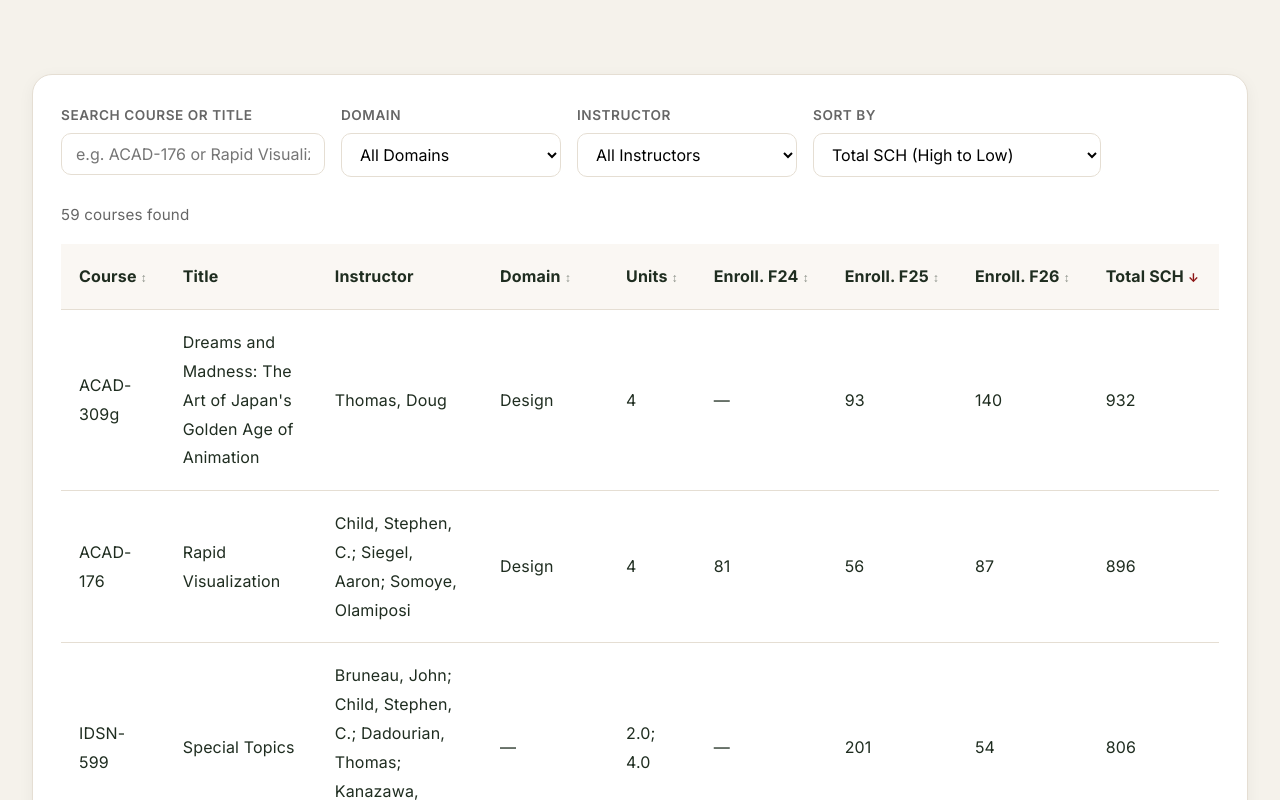
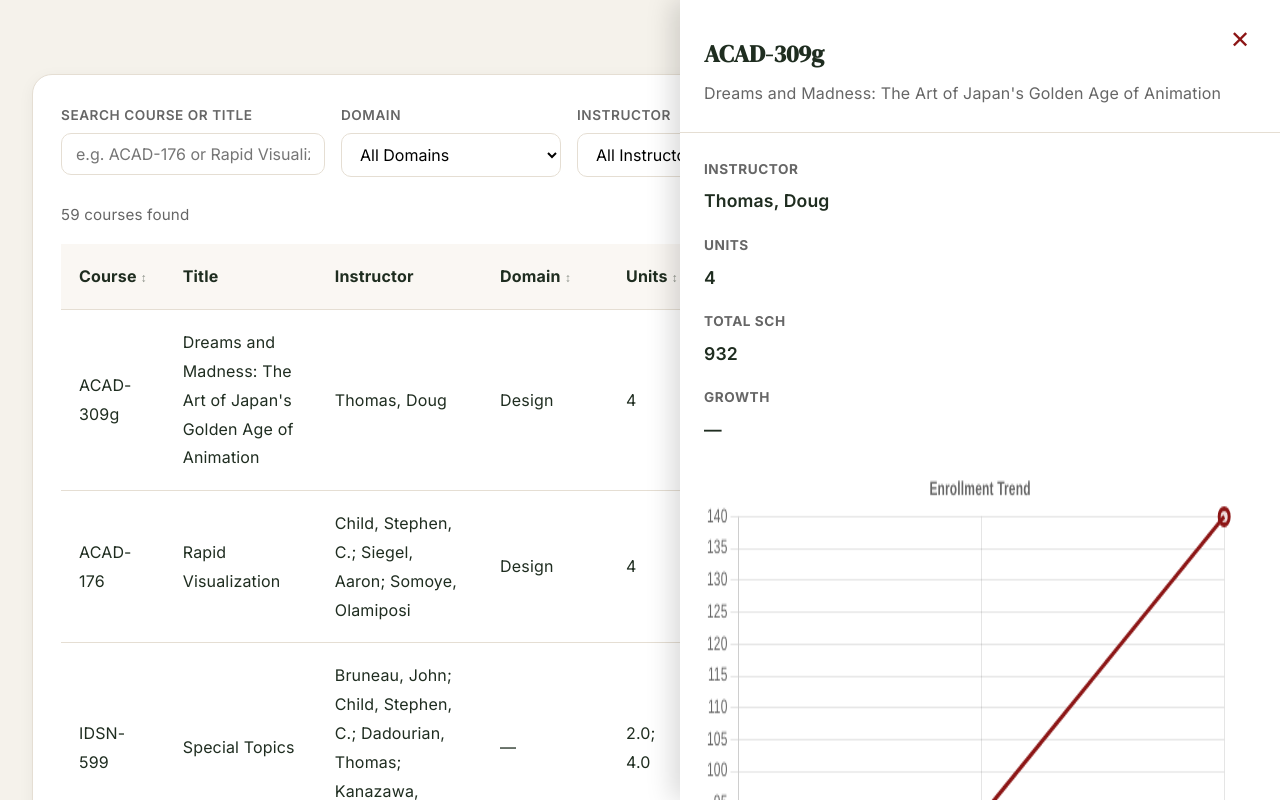
Before and after one commit to jenellisjuncaj/academicprogramdashboard, a plain HTML site: page courses.html in a window 1280 px wide. Both pictures are taken after a click on the element 710 px from the left and 846 px from the top of the page. Shown: the part 446-1246 px from the top of the page. Drawn offline with nearby package versions, Linux system fonts and the light colour scheme.

Commit message:
Update style.css

```diff
--- a/css/style.css
+++ b/css/style.css
@@ -320,3 +320,71 @@ button {
     height: 320px !important;
   }
 }
+
+/* ==========================================
+   COURSE DETAIL DRAWER
+   ========================================== */
+.course-drawer {
+  position: fixed;
+  top: 0;
+  right: -600px;
+  width: 600px;
+  max-width: 90vw;
+  height: 100vh;
+  background: white;
+  box-shadow: -8px 0 25px rgba(0,0,0,.15);
+  transition: right .35s ease;
+  z-index: 9999;
+  overflow-y: auto;
+}
+
+.course-drawer.open {
+  right: 0;
+}
+
+.drawer-header {
+  padding: 24px;
+  border-bottom: 1px solid var(--border);
+}
+
+.drawer-header h2 {
+  font-family: "DM Serif Display", serif;
+  margin: 8px 0 4px;
+}
+
+.drawer-header p {
+  color: #666;
+  margin: 0;
+}
+
+.drawer-body {
+  padding: 24px;
+}
+
+.drawer-card {
+  margin-bottom: 16px;
+}
+
+.drawer-card strong {
+  display: block;
+  font-size: .85rem;
+  text-transform: uppercase;
+  letter-spacing: .04em;
+  color: #666;
+  margin-bottom: 4px;
+}
+
+.drawer-card p {
+  margin: 0;
+  font-size: 1.1rem;
+  font-weight: 600;
+}
+
+#closeDrawer {
+  float: right;
+  border: none;
+  background: transparent;
+  cursor: pointer;
+  font-size: 24px;
+  color: var(--usc-red);
+}
```
